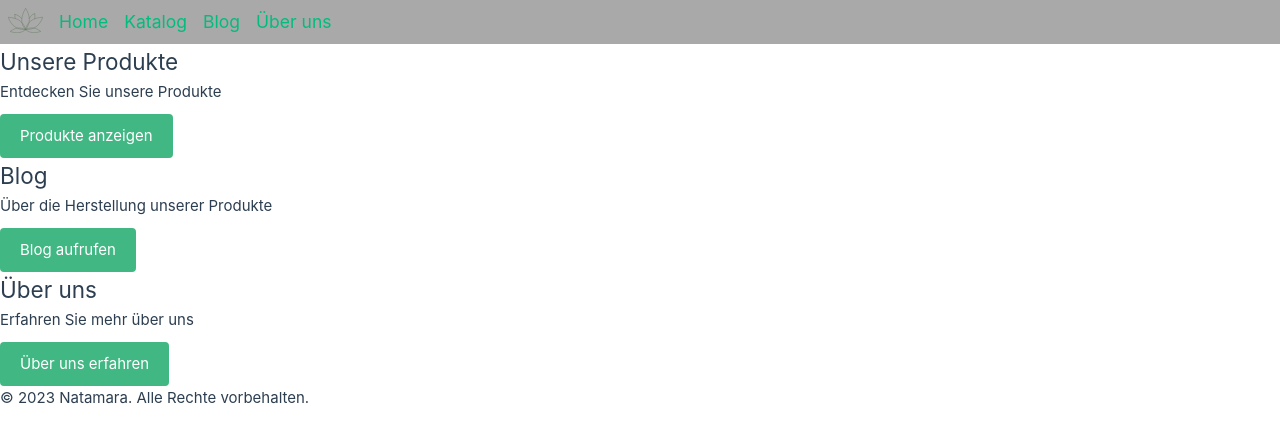
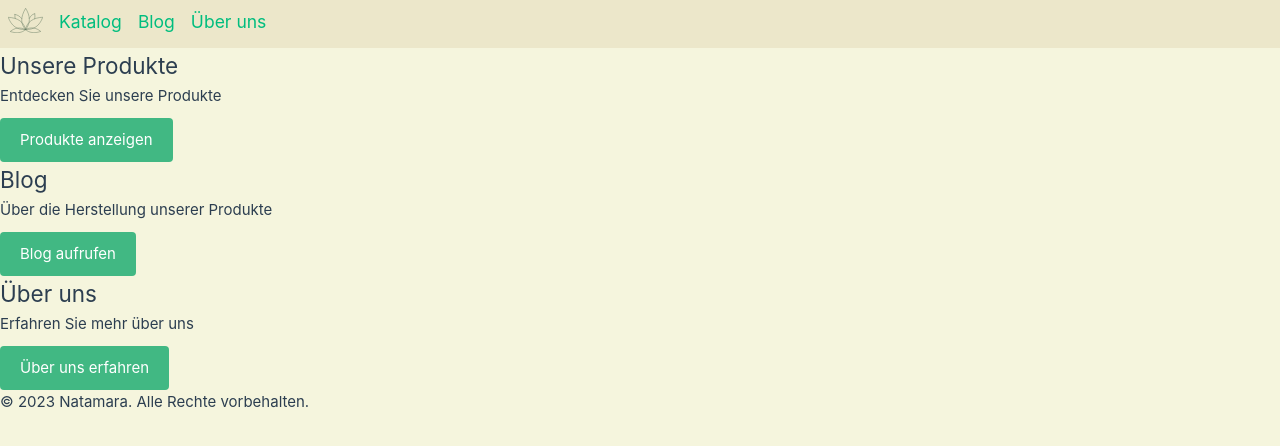
Before and after one commit to Rioluuu/natamaraWebsite, a Vue app: page / in a window 1280 px wide. Shown: the top 446 px of the page. Built offline with nearby package versions, Linux system fonts and the light colour scheme.

Commit message:
Design verfeinert

```diff
--- a/src/assets/base.css
+++ b/src/assets/base.css
@@ -1,6 +1,6 @@
 /* color palette from <https://github.com/vuejs/theme> */
 :root {
-  --vt-c-white: #ffffff;
+  --vt-c-white: #f5f5dd;
   --vt-c-white-soft: #f8f8f8;
   --vt-c-white-mute: #f2f2f2;
 
--- a/src/assets/main.css
+++ b/src/assets/main.css
@@ -1,7 +1,6 @@
 @import './base.css';
 
 #app {
-  max-width: 1280px;
   margin: 0;
   font-weight: normal;
 }
--- a/src/components/NavBar.vue
+++ b/src/components/NavBar.vue
@@ -1,8 +1,7 @@
 <template>
   <div>
     <ul>
-    <li><img src="../assets/logo_small.svg" height="25px"></li>
-    <li><a href="#/"><h3>Home</h3></a></li>
+    <li><a href="#/"><img src="../assets/logo_small.svg" height="25px"></a></li>
     <li><a href="#/catalogue"><h3>Katalog</h3></a></li>
     <li><a href="#/blog"><h3>Blog</h3></a></li>
     <li><a href="#/about"><h3>Über uns</h3></a></li>
@@ -10,9 +9,9 @@
   </div>
 </template>
 
-<style>
+<style scoped>
 ul {
-  background-color: darkgray;
+  background-color: #ece7ca;
   list-style-type: none;
   margin: 0;
   padding: 0;
```
